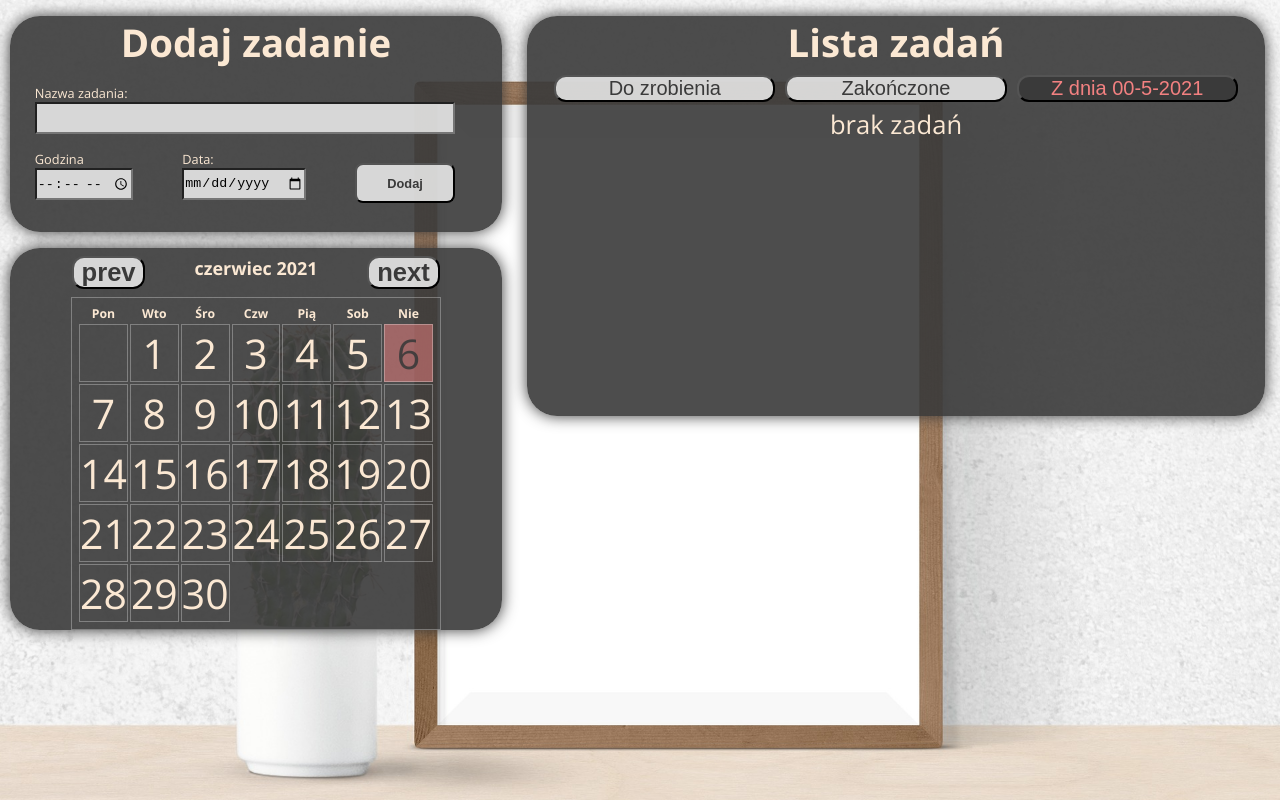
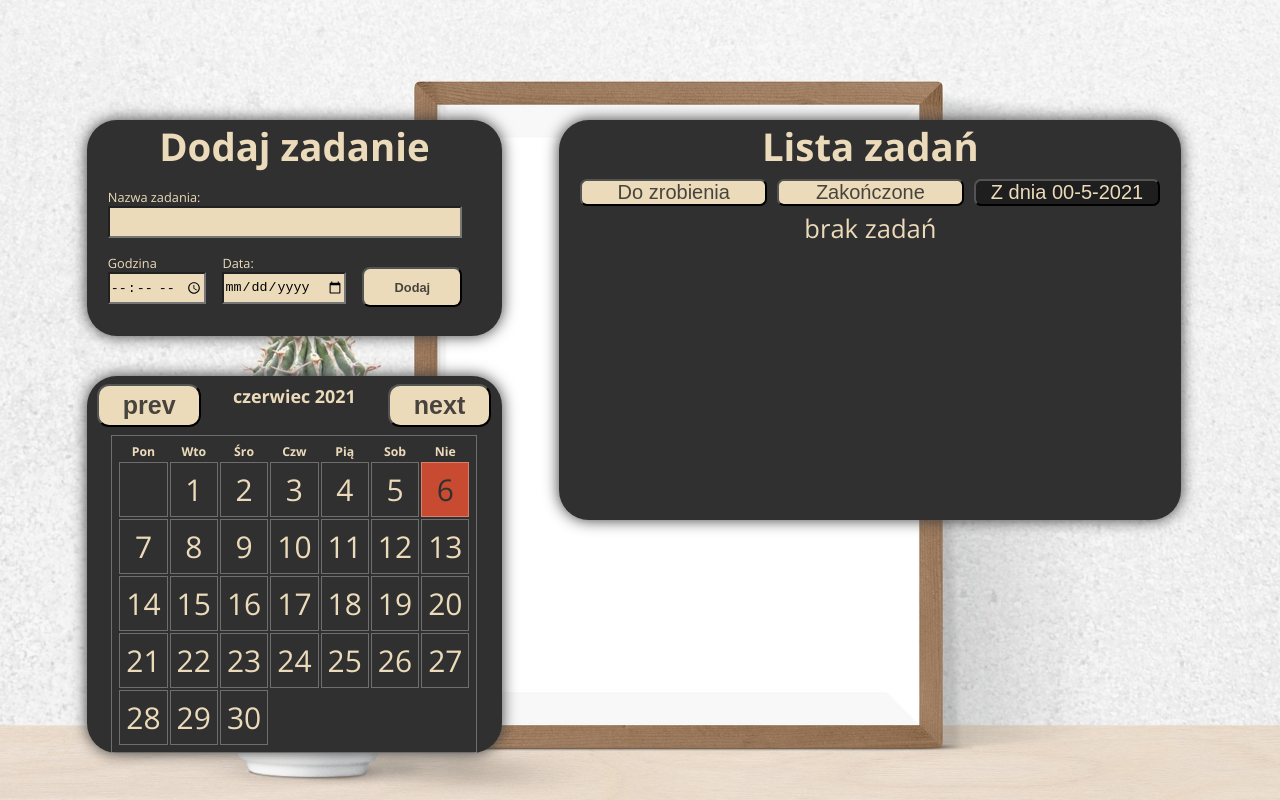
Before and after one commit to PawelDziarmaga/Calendar-width-todo, a React (Create React App) app: page / in a window 1280 px wide. Built offline with nearby package versions, Linux system fonts and the light colour scheme.

Commit message:
Styles and colors updated

```diff
--- a/src/Leyouts/Calendar/Calendar.js
+++ b/src/Leyouts/Calendar/Calendar.js
@@ -40,9 +40,9 @@ function Calendar({ setDateFilter }) {
 
 	//Transfer the selected day from the calendar(onClick) to the list(filter)
 	const clickData = ({ target }) => {
-		let clickDay = target.classList[1];
+		let clickDay = target.classList[0];
 
-		if (clickDay.length === 1) {
+		if (clickDay < 10) {
 			clickDay = "0" + clickDay;
 		}
 		let clickMonth = month + 1;
--- a/src/Leyouts/Calendar/CalendarHeader/_CalendarHeaders.scss
+++ b/src/Leyouts/Calendar/CalendarHeader/_CalendarHeaders.scss
@@ -9,17 +9,18 @@
 		width: 35%;
 	}
 	button {
-		width: 15%;
-		font-size: 1em;
+		width: 25%;
+		padding: 5px 10px;
+		font-size: 25px;
 		font-weight: 700;
 		text-align: center;
-		background-color: rgba(250, 250, 250, 0.8);
+		background-color: $color-background-two;
 		border-radius: 1.5vh;
-		color: rgb(58, 58, 58);
+		color: $color-font-two;
 		&:hover {
-			background-color: rgb(58, 58, 58);
+			background-color: $color-background-one;
 			border-radius: 1.5vh;
-			color: rgba(250, 250, 250, 0.8);
+			color: $color-font-one;
 		}
 	}
 }
--- a/src/Leyouts/Calendar/CalendarTable/_CalendarTable.scss
+++ b/src/Leyouts/Calendar/CalendarTable/_CalendarTable.scss
@@ -2,7 +2,7 @@
 	table {
 		margin: 0 auto;
 		padding: 5px;
-		border: 1px solid rgba(250, 250, 250, 0.3);
+		border: $border;
 		cursor: pointer;
 
 		tr {
@@ -15,31 +15,62 @@
 			font-size: 0.3em;
 		}
 		td {
-			border: 1px solid rgba(250, 250, 250, 0.3);
+			border: $border;
 
 			&:hover {
-				color: #f38181;
+				color: $color-mark-one;
 			}
+			p {
+				font-size: 40px;
+				padding: 10px 10px;
+
+				@media screen and (max-width: 1850px) {
+					font-size: 35px;
+					padding: 8px 8px;
+				}
+				@media screen and (max-width: 1550px) {
+					font-size: 30px;
+					padding: 6px 6px;
+				}
+				@media screen and (max-width: 1200px) {
+					font-size: 25px;
+					padding: 5px 5px;
+				}
+				@media screen and (max-width: 950px) {
+					font-size: 30px;
+					padding: 6px 6px;
+				}
+				@media screen and (max-width: 800px) {
+					font-size: 25px;
+					padding: 5px 5px;
+				}
+			}
+		}
+	}
+	td.today {
+		background-color: $color-mark-one;
+		color: $color-background-one;
+		&:hover {
+			color: $color-background-one;
 		}
 	}
 }
 
-.today {
-	background-color: rgba(243, 129, 129, 0.5);
-	color: rgba(58, 58, 58, 0.9);
-}
-.todos {
-	&:after {
-		position: absolute;
+.todos::before {
+	content: "";
+	position: absolute;
+
+	height: 15px;
+	width: 10px;
+	border-bottom-left-radius: 10px;
+	background-color: $color-mark-one;
+	transform: translateX(1vw);
+	@media screen and (max-width: 900px) {
 		height: 10px;
-		width: 10px;
-		border-radius: 50%;
-		background-color: rgba(148, 243, 129, 0.5);
-		content: "";
-		margin: 5px 0px;
-		@media screen and (max-width: 480px) {
-			height: 7px;
-			width: 7px;
-		}
+		width: 8px;
+	}
+	@media screen and (max-width: 500px) {
+		height: 8px;
+		width: 5px;
 	}
 }
--- a/src/Leyouts/Form/_Form.scss
+++ b/src/Leyouts/Form/_Form.scss
@@ -4,7 +4,7 @@ form {
 	margin-left: 5%;
 	input {
 		height: 4vh;
-		background-color: rgba(250, 250, 250, 0.8);
+		background-color: $color-background-two;
 	}
 	#quest_add {
 		margin: 2vh 0;
@@ -30,17 +30,17 @@ form {
 			font-size: 1em;
 			font-weight: 700;
 			text-align: center;
-			background-color: rgba(250, 250, 250, 0.8);
+			background-color: $color-background-two;
 			border-radius: 8px;
-			color: rgb(58, 58, 58);
+			color: $color-font-two;
 			&:hover {
-				background-color: rgb(58, 58, 58);
+				background-color: $color-background-one;
 
-				color: rgba(250, 250, 250, 0.8);
+				color: $color-font-one;
 			}
 		}
 	}
 	.empty-field {
-		background-color: red;
+		background-color: $color-mark-one;
 	}
 }
--- a/src/Leyouts/List/_List.scss
+++ b/src/Leyouts/List/_List.scss
@@ -8,15 +8,21 @@
 		text-align: left;
 		display: flex;
 		flex-wrap: nowrap;
-		@media screen and (max-width: 500px) {
-			font-size: 0.5em;
+		@media screen and (max-width: 1200px) {
+			font-size: 18px;
+		}
+		@media screen and (max-width: 1050px) {
+			font-size: 15px;
+		}
+		@media screen and (max-width: 550px) {
+			font-size: 12px;
 		}
 		&__data {
 			margin-right: 10px;
 			margin-bottom: 10px;
 			width: 20%;
 			text-align: center;
-			box-shadow: 0 0 5px black;
+			border: $border;
 		}
 		&__quest {
 			margin-right: 10px;
@@ -24,12 +30,12 @@
 			width: 45%;
 			padding-left: 5px;
 
-			box-shadow: 0 0 5px black;
+			border: $border;
 		}
 		&__time {
 			width: 10%;
 			text-align: center;
-			box-shadow: 0 0 5px black;
+			border: $border;
 			margin-right: 10px;
 			margin-bottom: 10px;
 		}
@@ -39,13 +45,12 @@
 			font-size: 1em;
 			margin: 5px;
 			text-align: center;
-			background-color: rgba(250, 250, 250, 0.8);
+			background-color: $color-background-two;
 			border-radius: 7px;
-			color: rgb(58, 58, 58);
+			color: $color-font-two;
 			&:hover {
-				background-color: rgb(58, 58, 58);
-
-				color: rgba(250, 250, 250, 0.8);
+				background-color: $color-font-two;
+				color: $color-font-one;
 			}
 		}
 	}
@@ -55,21 +60,19 @@
 		font-size: 20px;
 		margin: 5px;
 		text-align: center;
-		background-color: rgba(250, 250, 250, 0.8);
-		border-radius: 1.5vh;
-		color: rgb(58, 58, 58);
+		background-color: $color-background-two;
+		border-radius: 7px;
+		color: $color-font-two;
 		@media screen and (max-width: 700px) {
 			font-size: 0.5em;
 		}
 		&:hover {
-			background-color: rgb(58, 58, 58);
-			border-radius: 1.5vh;
-			color: rgba(250, 250, 250, 0.8);
+			background-color: $color-font-two;
+			color: $color-font-one;
 		}
 	}
 	.active {
-		background-color: rgb(58, 58, 58);
-		border-radius: 1.5vh;
-		color: #f38181;
+		background-color: $color-font-two;
+		color: $color-font-one;
 	}
 }
--- a/src/scss/_App.scss
+++ b/src/scss/_App.scss
@@ -1,3 +1,5 @@
+@import "./colors";
+
 .app {
 	background-image: url("../Images_Icons/background.png");
 	background-repeat: no-repeat;
@@ -6,11 +8,21 @@
 	height: 100vh;
 	width: 100%;
 	text-align: center;
-	color: #fbe8d3;
+	color: $color-font-one;
 	display: flex;
+	padding: 10vh 10%;
+
+	@media screen and (max-width: 1500px) {
+		padding: 10vh 5%;
+	}
 	@media screen and (max-width: 950px) {
 		display: block;
+		padding: 5vh 5%;
 	}
+	@media screen and (max-width: 700px) {
+		padding: 5vh 0%;
+	}
+
 	.col_1 {
 		width: 40%;
 		@media screen and (max-width: 950px) {
@@ -28,9 +40,9 @@
 	.form,
 	.List,
 	.Calendar {
-		background-color: rgba(58, 58, 58, 0.9);
-		margin: 2vh 2%;
+		background-color: $color-background-one;
+		margin: 5vh 5%;
 		border-radius: 30px;
-		box-shadow: 0px 0px 15px rgb(58, 58, 58);
+		box-shadow: $shadows;
 	}
 }
--- /dev/null
+++ b/src/scss/_colors.scss
@@ -0,0 +1,19 @@
+$color-font-one: #ecdbba;
+$color-font-two: #191919c7;
+
+$color-background-one: #303030;
+$color-background-two: #ecdbba;
+
+$color-mark-one: #c84b31;
+$color-mark-two: #2d4263;
+
+$color-btn-normal-one: Helvetica, sans-serif;
+$color-btn-normal-two: Helvetica, sans-serif;
+
+$color-btn-click-one: Helvetica, sans-serif;
+$color-btn-click-two: Helvetica, sans-serif;
+
+$shadows: 0px 0px 15px rgb(58, 58, 58);
+$shadows-two: 0px 0px 5px rgb(0, 0, 0);
+
+$border: 1px solid rgba(250, 250, 250, 0.3);
--- a/src/scss/style.scss
+++ b/src/scss/style.scss
@@ -4,3 +4,5 @@
 @import "../Leyouts/Calendar/Calendar";
 @import "../Leyouts/List/List";
 @import "../Leyouts/Form//Form";
+
+@import "./colors";
--- a/src/tools/Calendar/createCalendar.ts
+++ b/src/tools/Calendar/createCalendar.ts
@@ -44,8 +44,10 @@ export const createCalendar = (
 	//Create  empty cells on the table
 	for (let i = 0; i < firtDayOfMonth - 1; i++) {
 		const td = document.createElement("td");
-		td.innerHTML = "";
+		const p = document.createElement("p");
+		p.innerHTML = "";
 		tr.appendChild(td);
+		td.appendChild(p);
 	}
 	//Create  days on the table
 	let j = daysInMonth + firtDayOfMonth - 1;
@@ -56,9 +58,11 @@ export const createCalendar = (
 			tab.appendChild(tr);
 		}
 		const td = document.createElement("td");
-		td.innerText = `${i - firtDayOfMonth + 2}`;
+		const p = document.createElement("p");
+		p.innerText = `${i - firtDayOfMonth + 2}`;
 		td.classList.add(`day`);
 		td.classList.add(`${i - firtDayOfMonth + 2}`);
+		p.classList.add(`${i - firtDayOfMonth + 2}`);
 
 		if (
 			year === now.getFullYear() &&
@@ -69,5 +73,6 @@ export const createCalendar = (
 		}
 
 		tr.appendChild(td);
+		td.appendChild(p);
 	}
 };
--- a/src/tools/Calendar/markQuest.ts
+++ b/src/tools/Calendar/markQuest.ts
@@ -23,6 +23,7 @@ export const markQuest = (
 	];
 	let days = document.querySelectorAll("#CalendarTable .day");
 
+	//Separation of the year and month name from the calendar header
 	let monthAndYear = document
 		.querySelector(".CalendarHeader h3")
 		?.innerHTML.split(" ");
@@ -33,6 +34,7 @@ export const markQuest = (
 
 	const actualMonth = months.indexOf(monthAndYear[0]) + 1;
 	const actualYear = monthAndYear[1];
+
 	for (let j = 0; j < quest.length; j++) {
 		if (quest[j].done === false) {
 			const date = quest[j].date.split("-");
@@ -45,7 +47,7 @@ export const markQuest = (
 			const year = date[0];
 
 			for (let i = 0; i < days.length; i++) {
-				if (days[i].innerHTML === day) {
+				if (days[i].classList[1] === day) {
 					if (month === actualMonth) {
 						if (year === actualYear) {
 							days[i].classList.add("todos");
```
Also changed, not shown: src/css/style.css, 1 other file (tests, documents, lock files or other folders).
